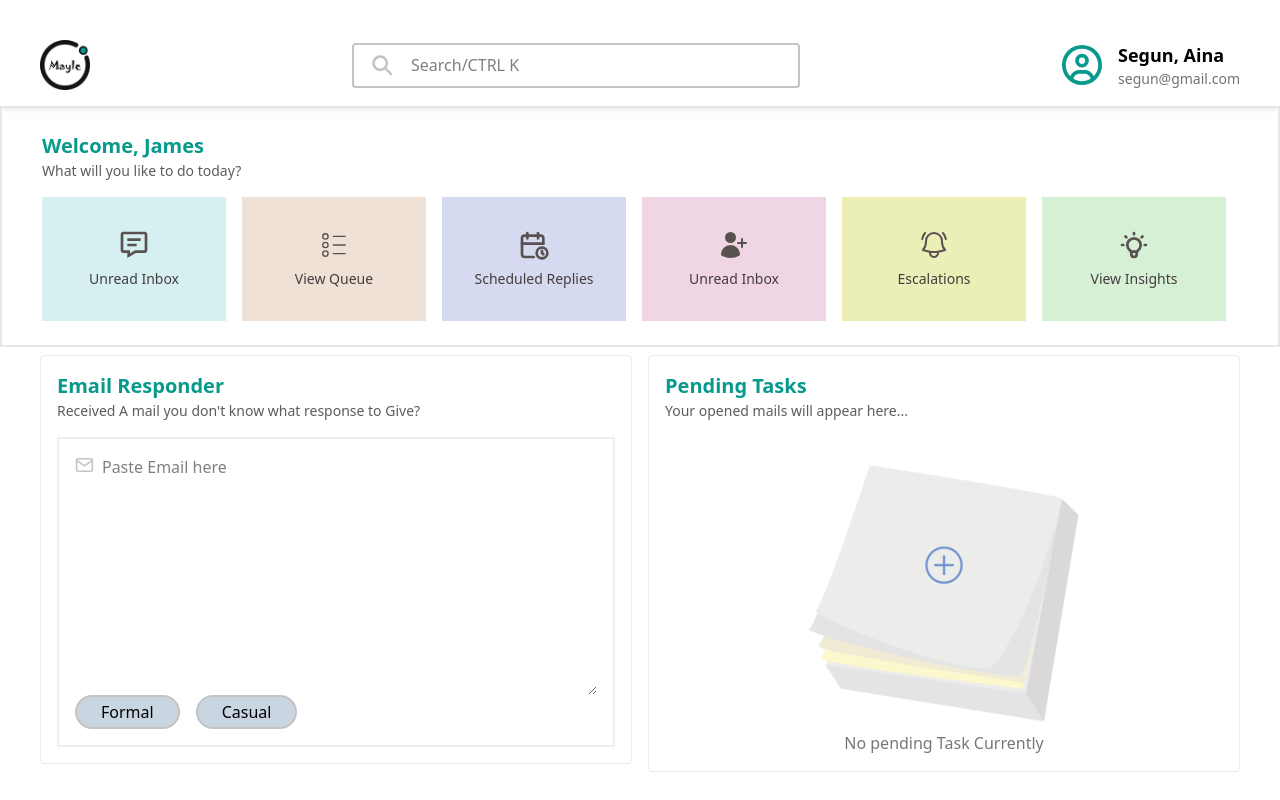
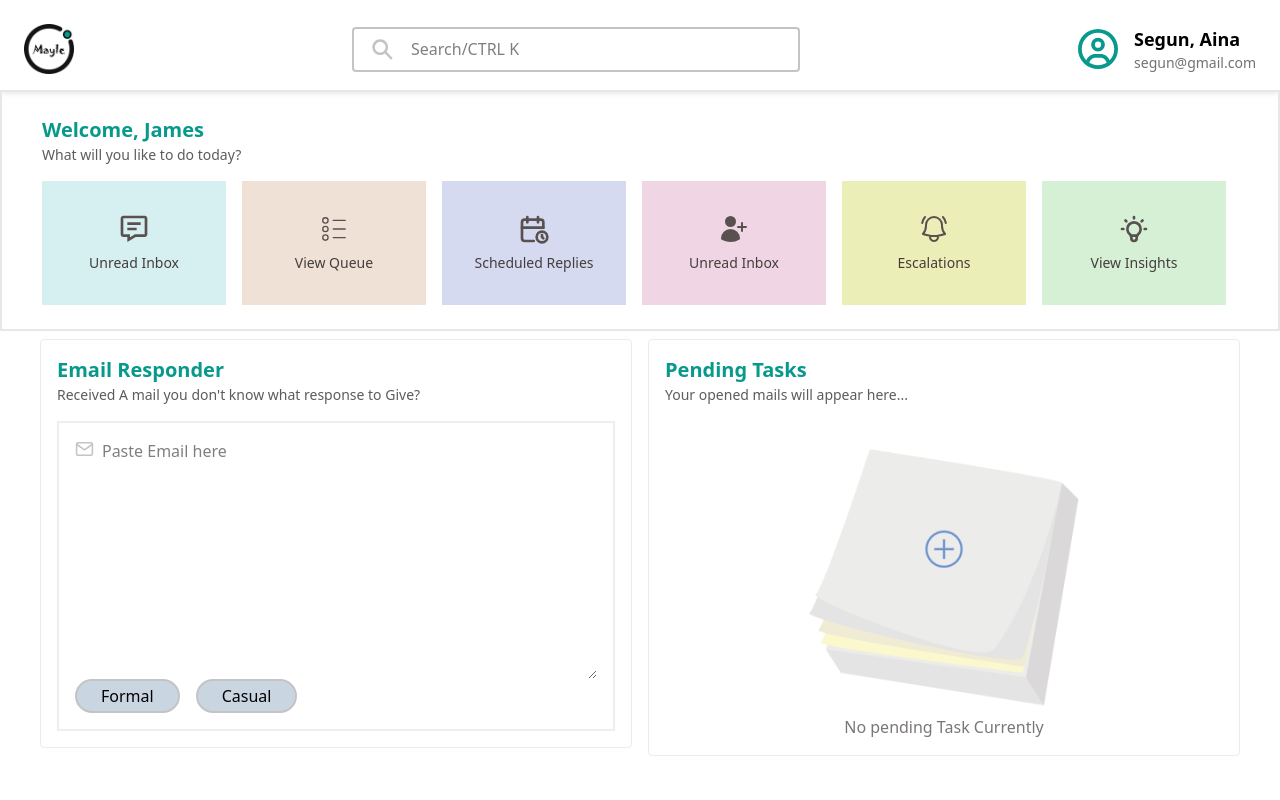
Before and after one commit to KodenOps/mayle, a Next.js app: page /home in a window 1280 px wide. Built offline with nearby package versions, Linux system fonts and the light colour scheme.

Commit message:
updated the navbar height

```diff
--- a/src/component/Navbar.tsx
+++ b/src/component/Navbar.tsx
@@ -7,7 +7,7 @@ import { RiMenu4Fill } from 'react-icons/ri';
 
 const Navbar = () => {
 	return (
-		<div className='md:p-10 md:pb-4 p-5 pb-2 flex items-center justify-between bg-white shadow-md'>
+		<div className='md:p-6 md:pb-4 p-5 pb-2 flex items-center justify-between bg-white shadow-md'>
 			<div className='logo'>
 				<Image
 					src={logo}
```
